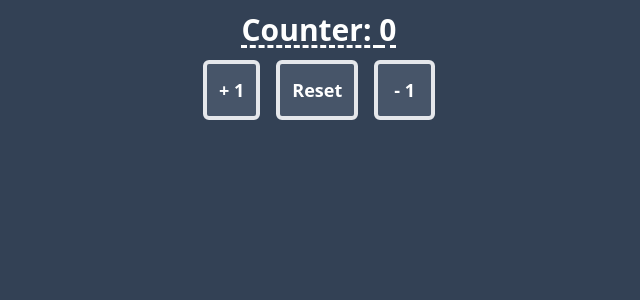
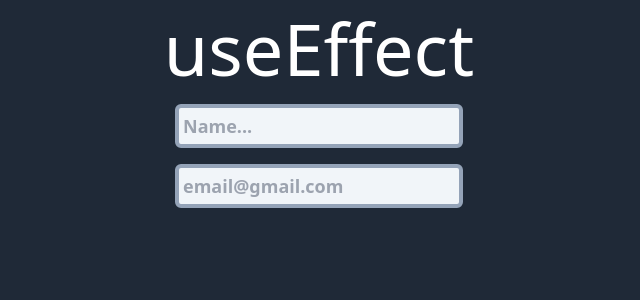
Before and after one commit to SergioMir018/react-hooks, a React (Create React App) app: page / in a window 1280 px wide. Shown: the top 300 px of the page, without its empty margins (321-961 px from the left). Built offline with nearby package versions, Linux system fonts and the light colour scheme.

Commit message:
./scr/components/useEffect/SimpleForm.tsx: inputs added and styles added to the artifacts

```diff
--- a/src/HookApp.tsx
+++ b/src/HookApp.tsx
@@ -1,13 +1,14 @@
 import React from 'react'
 import { CounterApp } from './components/useState/CounterApp.tsx';
 import { CounterCustomHook } from './components/useState/counterCustomHook.tsx';
+import { SimpleForm } from './components/useEffect/SimpleForm.tsx';
 
 const HookApp = () => {
   const counter = CounterCustomHook();
 
   return (
     <div>
-      {counter}
+      <SimpleForm />
     </div>
   )
 }
--- a/src/components/useEffect/SimpleForm.tsx
+++ b/src/components/useEffect/SimpleForm.tsx
@@ -1,9 +1,51 @@
-import React from 'react'
+import React, { useEffect, useState } from 'react'
 
 export const SimpleForm = () => {
+
+  interface FormState {
+  name: string;
+  email: string;
+}
+
+  const [formState, setFormState] = useState<FormState>({
+    name: '',
+    email: ''
+  });
+
+  const { name, email } = formState;
+
+  useEffect(() => {
+    console.log('formState');
+  },[ formState ] );
+
+const handleInputChange = ( e:React.ChangeEvent<HTMLInputElement> ) => {
+    setFormState({
+      ...formState,
+      [e.target.name]: e.target.value
+    });
+  };
+
   return (
-    <div>
-
+    <div className='flex flex-col items-center mt-3'>
+      <h1
+      className='text-7xl text-white'
+      > useEffect </h1>
+      <div className='group flex flex-col gap-4 mt-5'>
+        <input
+        type="text"
+        name='name'
+        value={ name }
+        autoComplete='off'
+        onChange= { handleInputChange }
+        placeholder='Name...'/>
+        <input
+        type="email"
+        name='email'
+        value={ email }
+        autoComplete='off'
+        onChange={ handleInputChange }
+        placeholder='email@gmail.com' />
+      </div>
     </div>
   )
 }
--- a/src/index.css
+++ b/src/index.css
@@ -4,6 +4,10 @@
 
 @layer base {
     html {
-    @apply bg-slate-700
+    @apply bg-gray-800
+  }
+
+  input {
+    @apply border-slate-400 rounded-md bg-slate-100  p-1 text-slate-700 text-lg font-semibold border-4 outline-none focus:border-purple-600 focus:bg-white focus:shadow-neon transition-all duration-150
   }
 }
--- a/src/index.js
+++ b/src/index.tsx
@@ -3,6 +3,6 @@ import ReactDOM from 'react-dom/client';
 import HookApp from './HookApp.tsx';
 import './index.css'
 
-const root = ReactDOM.createRoot(document.getElementById('root'));
+const root = ReactDOM.createRoot(document.getElementById('root') as HTMLElement);
 
 root.render( <HookApp />);
--- a/tailwind.config.js
+++ b/tailwind.config.js
@@ -2,7 +2,11 @@ module.exports = {
 	mode: "jit",
 	purge: ["./src/**/*.{js,jsx,ts,tsx}"],
 	theme: {
-		extend: {},
+		extend: {
+			boxShadow: {
+				neon: "0 0 1px #fff, 0 0 2px #fff, 0 0 7px #fff, 0 0 5px #9f7aea, 0 0 8px #9f7aea, 0 0 10px #9f7aea, 0 0 12px #9f7aea",
+			},
+		},
 	},
 	variants: {
 		extend: {},
```
Also changed, not shown: src/setupTests.ts (renamed from src/setupTests.js).
